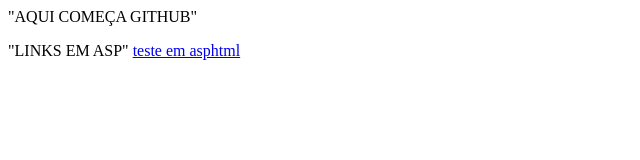
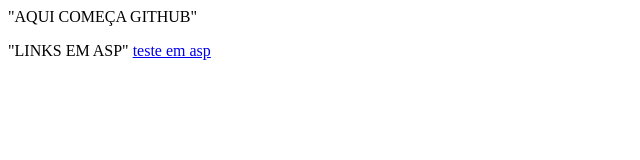
Before and after one commit to MAURIBARROS/projetos, a plain HTML site: page index.html in a window 1280 px wide. Shown: the full height of the page, 0-640 px from the left. Drawn offline with Linux system fonts and the light colour scheme.

Commit message:
Update index.html

```diff
--- a/index.html
+++ b/index.html
@@ -9,7 +9,7 @@
     "AQUI COMEÇA GITHUB"
     <p></p>
     "LINKS EM ASP"
-    <a href="index.html">teste em asphtml</a>
+    <a href="index.asp">teste em asp</a>
 
 </body>
 </html>
```
